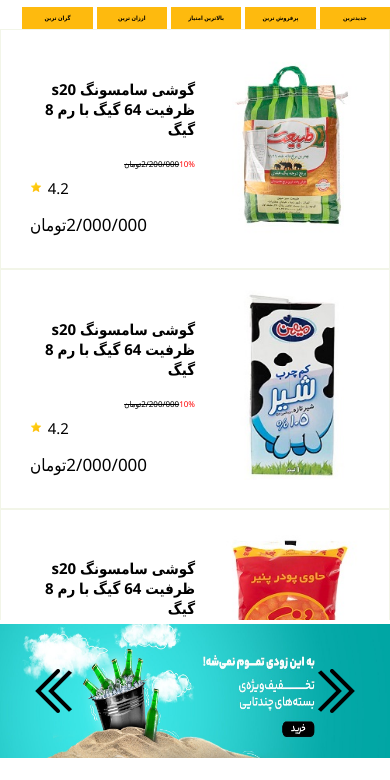
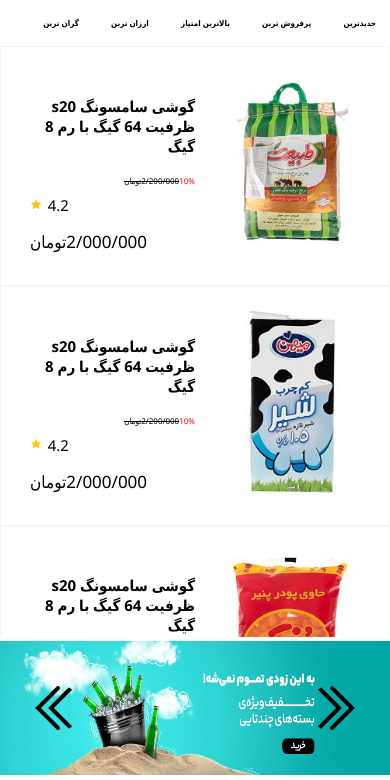
Before and after one commit to SinaAfzali/web-onlineshop, a plain HTML site: page index.html in a window 390 px wide. Shown: the part 102-882 px from the top of the page. Drawn offline with Linux system fonts and the light colour scheme.

Commit message:
update button-bar in header

```diff
--- a/index.css
+++ b/index.css
@@ -114,22 +114,23 @@
 
 
 
-.btn {
-  border: none;
-  color: white;
-  padding: 14px 28px;
-  font-size: 15px;
-  font-weight: bold;
-  cursor: pointer;
-  width: 9vw;
-  font-family: 'Segoe UI', Tahoma, Geneva, Verdana, sans-serif;
-  min-width: 140px;
+.pill-nav a {
+  display: inline-block;
+  color: black;
+  text-align: center;
+  padding: 14px;
+  background-color: #fff;
+  text-decoration: none;
+  font-size: 17px;
+  font-weight: bolder;
+  border-radius: 5px;
+  margin-bottom: 1vw;
 }
 
-.option {background-color: #feba0e; color: black;}
-.option:hover {background: #eaa906;width:12vw;font-size: 20px;min-width: 160px;}
-.option:focus {background: #09d8df;width:12vw;font-size: 20px;min-width: 160px;}
-
+.pill-nav a:hover {
+  background-color: #ddd;
+  color: black;
+}
 
 
 #poster-container {
@@ -169,15 +170,24 @@
   .product-list{
     grid-template-columns: repeat(4,1fr);
   }
+  .pill-nav a {
+    font-size: 14px;
+  }
 }
 @media (max-width: 920px){
   .product-list{
     grid-template-columns: repeat(3,1fr);
   }
+  .pill-nav a {
+    font-size: 12px;
+  }
 }
 @media (max-width: 768px){
   .product-list{
     grid-template-columns: repeat(2,1fr);
+  }
+  .pill-nav a {
+    font-size: 10px;
   }
   .headerGif{
     width: 100%;
@@ -230,25 +240,13 @@
     background-color: #ccc;
     font-size: 15px;
   }
-  .btn {
-    border: none;
-    color: white;
-    padding: 7px 14px;
-    font-size: 10px;
-    font-weight: bold;
-    cursor: pointer;
-    width: 18vw;
-    font-family: 'Segoe UI', Tahoma, Geneva, Verdana, sans-serif;
-    min-width: 40px;
-  }
-  .option {background-color: #feba0e; color: black;}
-  .option:hover {background: #eaa906;width:22vw;font-size: 8px;min-width: 40px;}
-  .option:focus {background: #09d8df;width:22vw;font-size: 8px;min-width: 40px;}
-
 }
 @media (max-width: 539px){
   .product-list{
     grid-template-columns: repeat(1,1fr);
+  }
+  .pill-nav a {
+    font-size: 8px;
   }
   .headerGif{
     width: 100%;
@@ -301,25 +299,13 @@
     background-color: #ccc;
     font-size: 15px;
   }
-  .btn {
-    border: none;
-    color: white;
-    font-size: 1.5vw;
-    font-weight: bold;
-    cursor: pointer;
-    width: 18vw;
-    font-family: 'Segoe UI', Tahoma, Geneva, Verdana, sans-serif;
-    min-width: 40px;
-  }
-  .option {background-color: #feba0e; color: black;}
-  .option:hover {background: #eaa906;width:22vw;font-size: 8px;min-width: 40px;}
-  .option:focus {background: #09d8df;width:22vw;font-size: 8px;min-width: 40px;}
-
-
 }
 @media (max-width: 300px){
   .product-list{
     grid-template-columns: repeat(1,1fr);
+  }
+  .pill-nav a {
+    font-size: 5px;
   }
   .headerGif{
     width: 100%;
@@ -375,22 +361,6 @@
     background-color: #ccc;
     font-size: 15px;
   }
-  .btn {
-    border: none;
-    color: white;
-    padding: 7px 14px;
-    font-size: 6px;
-    font-weight: bold;
-    cursor: pointer;
-    width: 18vw;
-    font-family: 'Segoe UI', Tahoma, Geneva, Verdana, sans-serif;
-    min-width: 40px;
-  }
-  .option {background-color: #feba0e; color: black;}
-  .option:hover {background: #eaa906;width:22vw;font-size: 8px;min-width: 40px;}
-  .option:focus {background: #09d8df;width:22vw;font-size: 8px;min-width: 40px;}
-
-
 }
 
 
--- a/index.html
+++ b/index.html
@@ -36,12 +36,13 @@
       <input id="search-box1" class="search-box1" type="text" name="search-box1" autocomplete="on" placeholder="جستجو...">
     </form>
   </div>
-  <div>
-    <button class="btn option">جدیدترین</button>
-    <button class="btn option">پرفروش ترین</button>
-    <button class="btn option">بالاترین امتیاز</button>
-    <button class="btn option">ارزان ترین</button>
-    <button class="btn option">گران ترین</button>
+
+  <div class="pill-nav">
+    <a id="active-focus1" onclick="focus_btn('active-focus1')" href="#">جدیدترین</a>
+    <a id="active-focus2" onclick="focus_btn('active-focus2')" href="#">پرفروش ترین</a>
+    <a id="active-focus3" onclick="focus_btn('active-focus3')" href="#">بالاترین امتیاز</a>
+    <a id="active-focus4" onclick="focus_btn('active-focus4')" href="#">ارزان ترین</a>
+    <a id="active-focus5" onclick="focus_btn('active-focus5')" href="#">گران ترین</a>
   </div>
 
   <div id="product-list" class="product-list">
--- a/index.js
+++ b/index.js
@@ -137,3 +137,23 @@
 setProducts();
 setProducts();
 setProducts();
+
+
+
+
+function focus_btn(id){
+  document.getElementById('active-focus1').style.backgroundColor = '#fff';
+  document.getElementById('active-focus1').style.color = 'black';
+  document.getElementById('active-focus2').style.backgroundColor = '#fff';
+  document.getElementById('active-focus2').style.color = 'black';
+  document.getElementById('active-focus3').style.backgroundColor = '#fff';
+  document.getElementById('active-focus3').style.color = 'black';
+  document.getElementById('active-focus4').style.backgroundColor = '#fff';
+  document.getElementById('active-focus4').style.color = 'black';
+  document.getElementById('active-focus5').style.backgroundColor = '#fff';
+  document.getElementById('active-focus5').style.color = 'black';
+
+  document.getElementById(id).style.backgroundColor = 'dodgerblue';
+  document.getElementById(id).style.color = 'white';
+
+}
```
